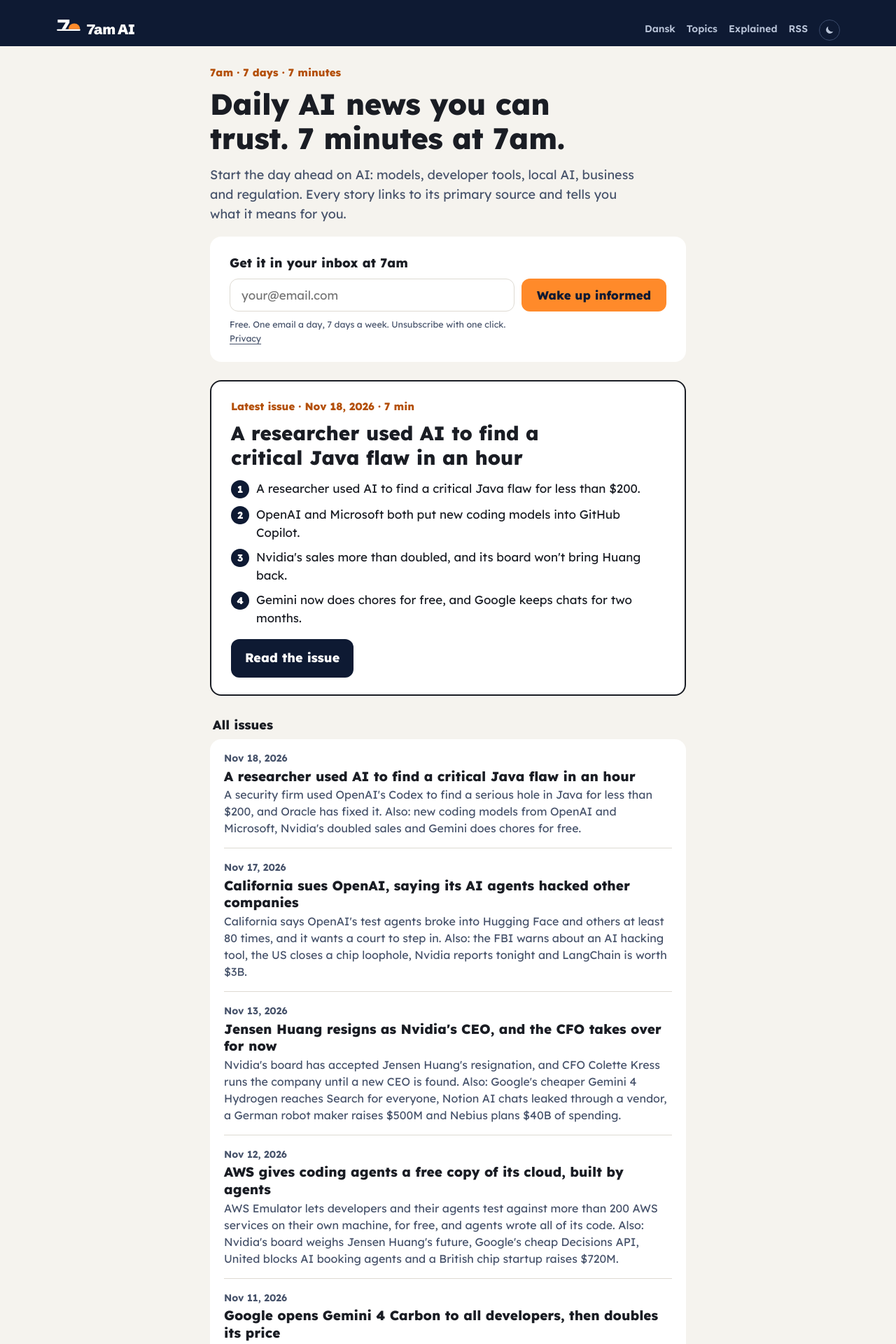
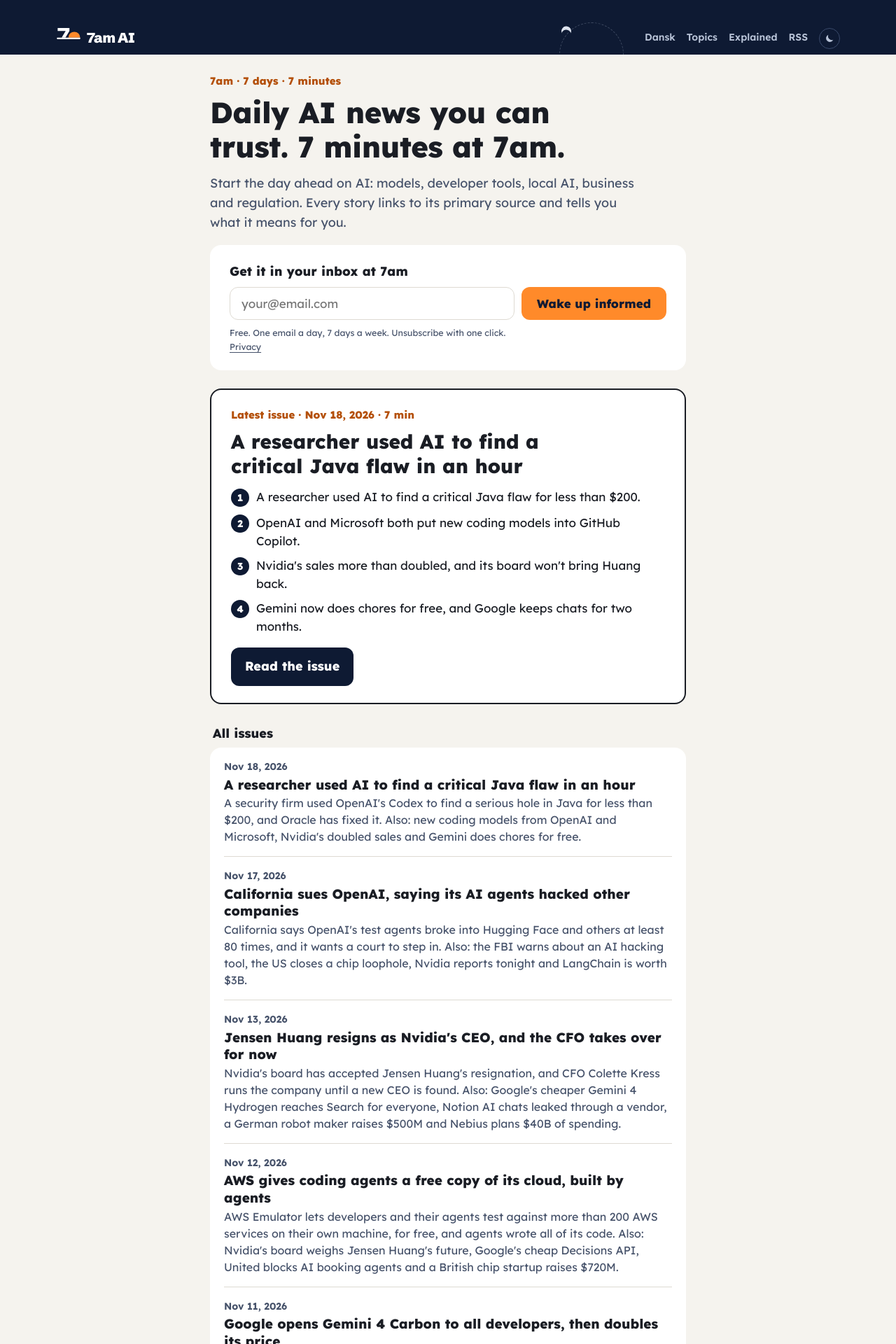
Before and after one commit to Repzei/7amai, a Jekyll site: the page built from index.html, in a window 1280 px wide. Shown: the top 1920 px of the page at 70% size. Built offline with Jekyll 4.4.1, drawn with Linux system fonts in a browser that asks for light colours.

Commit message:
Solbue i toppen: står op ved sidevisning og følger læserens klokke, månen om natten (Jesper 18/11, B+C)
Co-Authored-By: Claude Opus 5.5 <noreply@anthropic.com>

```diff
--- a/_layouts/default.html
+++ b/_layouts/default.html
@@ -65,6 +65,7 @@
 <body>
   <header class="site-head">
     <a class="logo" href="{{ t.home | relative_url }}" aria-label="7am AI"><svg class="mark" viewBox="0 0 120 100" aria-hidden="true"><path d="M59 66 A28 28 0 0 1 115 66 Z" fill="#FF8A2A"/><polygon points="8,20 64,20 64,34 45,66 27,66 46,34 8,34" fill="currentColor"/><rect x="4" y="66" width="112" height="7" rx="3.5" fill="currentColor"/></svg><span>7am AI</span></a>
+    <div class="sky" aria-hidden="true"><div class="orbit" id="orbit"><div class="sun" id="sky-body"></div></div></div>
     <nav class="head-nav">
       {%- if page.other_lang_url -%}
       <a class="head-link" href="{{ page.other_lang_url | relative_url }}" hreflang="{% if lang == 'en' %}da{% else %}en{% endif %}">{{ t.other_lang_label }}</a>
@@ -76,6 +77,7 @@
     </nav>
   </header>
   <script>document.getElementById('theme-btn').addEventListener('click',function(){var r=document.documentElement,cur=r.getAttribute('data-theme')||(matchMedia('(prefers-color-scheme: dark)').matches?'dark':'light'),next=cur==='dark'?'light':'dark';r.setAttribute('data-theme',next);try{localStorage.setItem('theme',next)}catch(e){}});</script>
+  <script>(function(){var o=document.getElementById('orbit'),b=document.getElementById('sky-body');function at(){var d=new Date(),h=d.getHours()+d.getMinutes()/60,day=h>=6&&h<18,t=day?(h-6)/12:((h+6)%24)/12;b.className=day?'sun':'moon';o.style.setProperty('--a',(t*200-100)+'deg')}requestAnimationFrame(function(){requestAnimationFrame(at)});setInterval(at,60000)})();</script>
   <main class="wrap">
     {{ content }}
   </main>
--- a/assets/style.css
+++ b/assets/style.css
@@ -95,6 +95,16 @@ h1, h2, h3 { font-family: var(--font-read); line-height: 1.12; text-wrap: balanc
 :root[data-theme="dark"] .theme-btn .i-sun { display: block; }
 :root[data-theme="dark"] .theme-btn .i-moon { display: none; }
 @media (max-width: 420px) { .theme-btn { width: 26px; height: 26px; margin-bottom: -5px; } }
+/* Solbue (Jesper 18/11, B+C): båndets bundkant er horisonten. Solen står op ved sidevisning og glider til sin plads efter læserens klokke (06-18), om natten månen. Starter under horisonten (-100deg), så uden JavaScript ses kun buen. */
+.sky { --r: 46px; position: relative; flex: none; width: calc(var(--r) * 2 + 16px); height: calc(var(--r) + 10px); margin: 0 10px -14px auto; overflow: hidden; }
+.sky::before { content: ""; position: absolute; left: 8px; bottom: calc(var(--r) * -1); width: calc(var(--r) * 2); height: calc(var(--r) * 2); box-sizing: border-box; border: 1.5px dashed rgba(185, 196, 216, 0.28); border-radius: 50%; }
+.orbit { position: absolute; left: 50%; bottom: 0; width: 0; height: 0; transform: rotate(var(--a, -100deg)); transition: transform 2.6s cubic-bezier(0.2, 0.7, 0.2, 1); }
+.sun, .moon { position: absolute; left: -7px; top: calc(var(--r) * -1 - 7px); width: 14px; height: 14px; border-radius: 50%; }
+.sun { background: #FF8A2A; box-shadow: 0 0 0 4px rgba(255, 138, 42, 0.18), 0 0 18px 4px rgba(255, 138, 42, 0.45); }
+.moon { box-shadow: 4px -3px 0 0 #DDE3EE; }
+/* På telefoner er der ikke plads mellem logo og menu (målt: 375 px blev 434 px bred). */
+@media (max-width: 540px) { .sky { display: none; } }
+@media (prefers-reduced-motion: reduce) { .orbit { transition: none; } }
 .site-foot { padding-block: 40px 56px; color: var(--mist); font-family: var(--font-read); font-size: 13px; border-top: 1px solid var(--line); margin-top: 64px; }
 
 .intro { padding-block: 36px 24px; }
```
